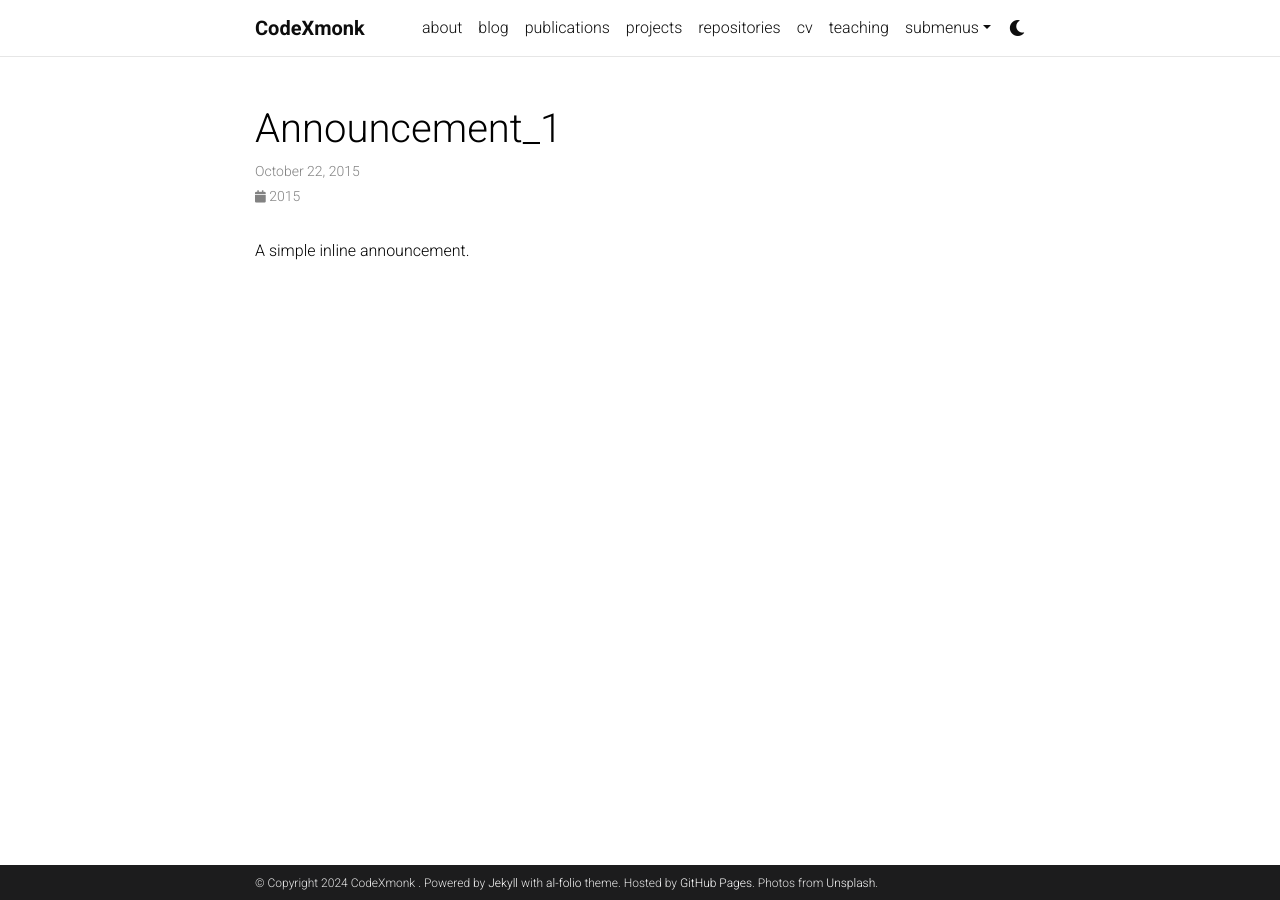
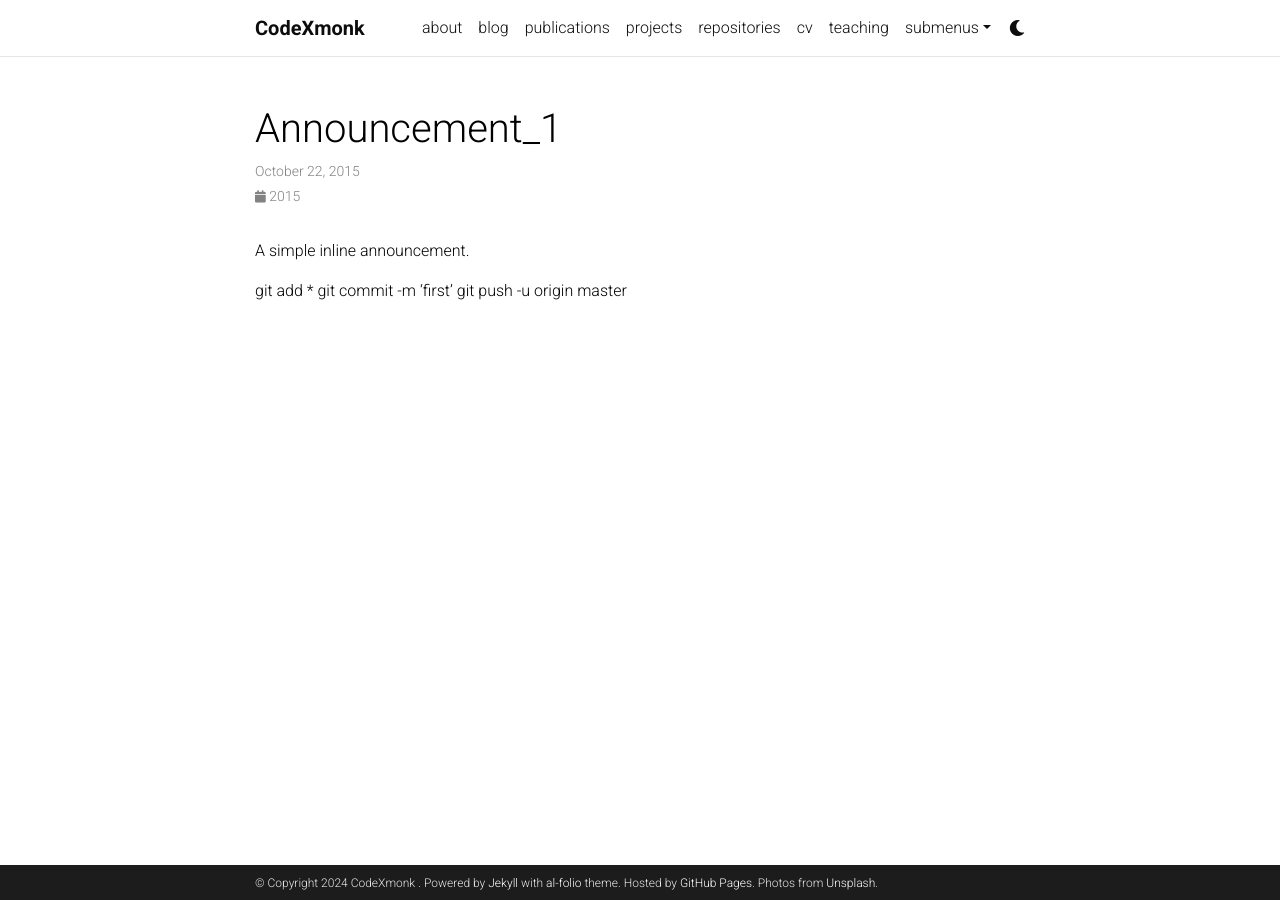
Before and after one commit to CodeXmonk/CodeXmonk.github.io, a Jekyll site: the page built from _news/announcement_1.md, in a window 1280 px wide. Built offline with Jekyll 4.4.1, drawn with Linux system fonts in a browser that asks for light colours; comment, search, counter and statistics services are not loaded; a style sheet for code colours, icons or effects is not loaded.

Commit message:
change _news/announcement_1.md

```diff
--- a/_news/announcement_1.md
+++ b/_news/announcement_1.md
@@ -1,8 +1,12 @@
 ---
 layout: post
 date: 2015-10-22 15:59:00-0400
-inline: true
+inline: false
 related_posts: false
 ---
 
 A simple inline announcement.
+
+git add *
+git commit -m 'first'
+git push -u origin master
```
Also changed, not shown: _pages/about.md (+1 -1 lines).
